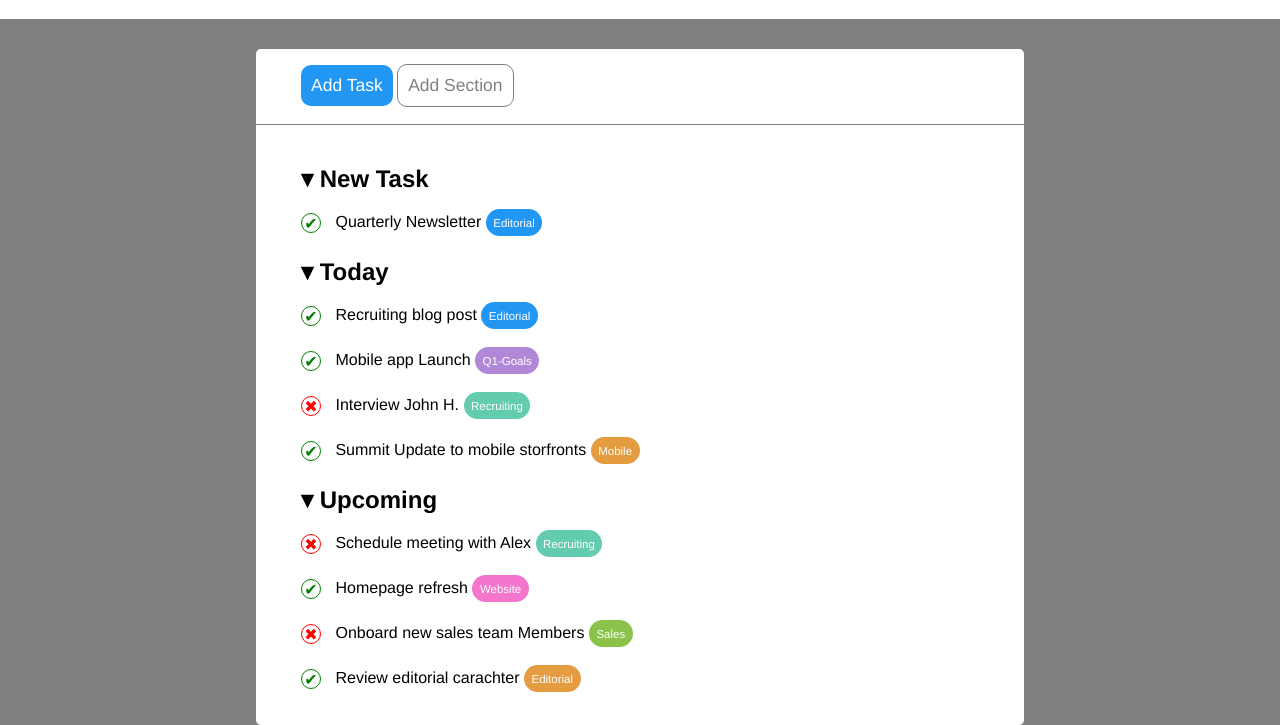
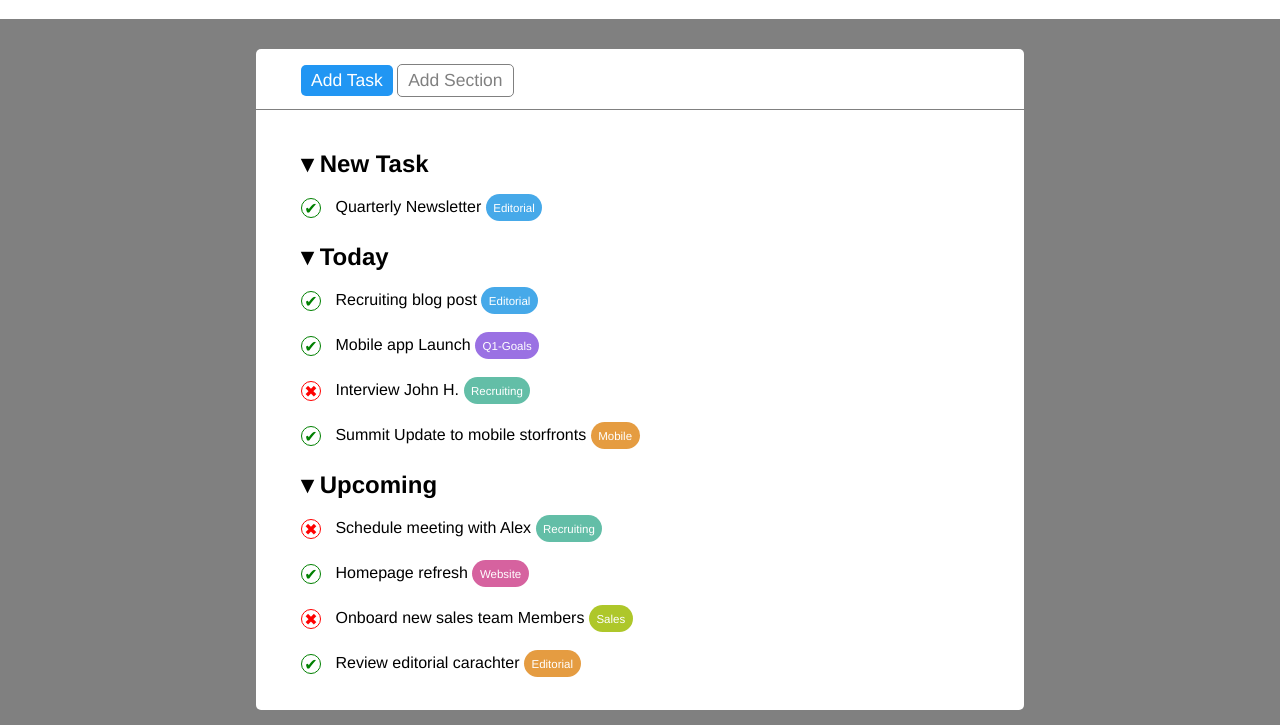
Before and after one commit to RobertoSimonini/html-css-toboolist, a plain HTML site: page index.html in a window 1280 px wide. Shown: the part 81-806 px from the top of the page. Drawn offline with Linux system fonts and the light colour scheme.

Commit message:
fixed tasks-header sizing

```diff
--- a/css/style.css
+++ b/css/style.css
@@ -39,8 +39,8 @@ h1 {
 
 /* Generics  */
 .tasks-section {
-    border-radius: 10px;
-    padding: 10px;
+    border-radius: 5px;
+    padding: 5px 10px;
     display: inline-block;
     font-size: 17.5px;
     cursor: pointer;
@@ -105,7 +105,7 @@ body {
 }
 
 #add-tasks-table {
-    height: 75px;
+    height: 60px;
     width: 60%;
     margin: auto;
     background-color: rgb(255, 255, 255);
@@ -142,15 +142,15 @@ body {
 }
 
 .editorial {
-    background-color: #2196f3;
+    background-color: #46a9e9;
 }
 
 .q1-goals {
-    background-color:#b187d7;
+    background-color:#9a71e3;
 }
 
 .talk {
-    background-color: #63cbae;
+    background-color: #63bea7;
 }
 
 .mobile {
@@ -158,11 +158,11 @@ body {
 }
 
 .website {
-    background-color: #f375cc;
+    background-color:#d6629f;
 }
 
 .sales {
-    background-color:#8bc34a;
+    background-color:#aec72a;
 }
 
 .editorial-orange {
```
